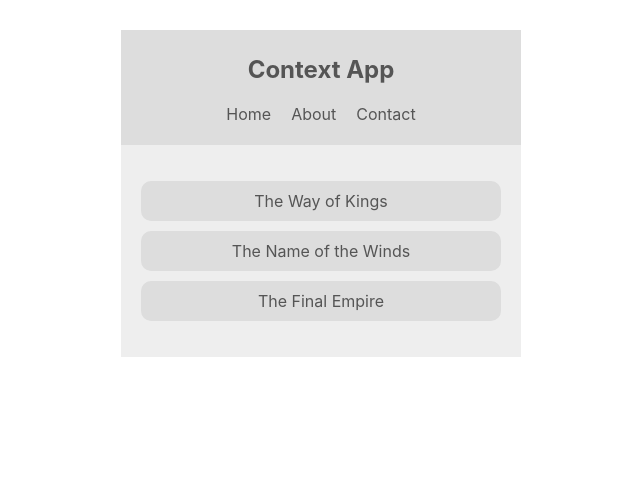
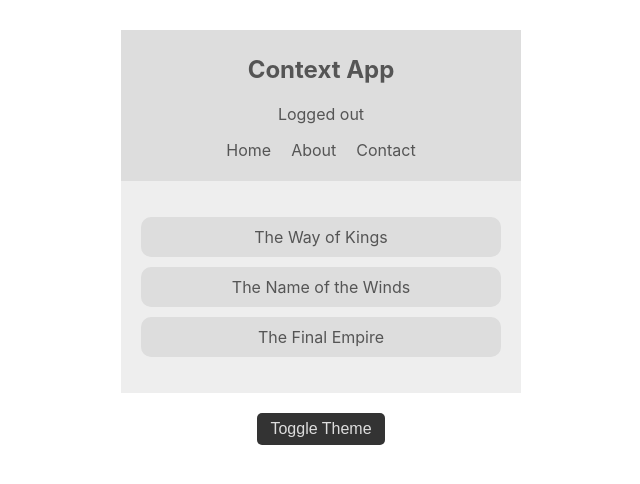
Before and after one commit to 27diego/React-Hooks-and-Context-App, a React (Create React App) app: page / in a window 1280 px wide. Shown: the top 484 px of the page, without its empty margins (319-959 px from the left). Built offline with nearby package versions, Linux system fonts and the light colour scheme.

Commit message:
added 2nd context

```diff
--- a/package.json
+++ b/package.json
@@ -6,6 +6,7 @@
     "@testing-library/jest-dom": "^4.2.4",
     "@testing-library/react": "^9.4.0",
     "@testing-library/user-event": "^7.2.1",
+    "node-sass": "^4.13.1",
     "react": "^16.12.0",
     "react-dom": "^16.12.0",
     "react-scripts": "3.3.1"
--- a/src/App.js
+++ b/src/App.js
@@ -2,13 +2,18 @@
 import Navbar from "./components/Navbar";
 import BookList from "./components/BookList";
 import ThemeContextProvider from "./contexts/ThemeContext";
+import ThemeToggle from "./components/ThemeToggle";
+import AuthContextProvider from "./contexts/AuthContext";
 
 function App() {
   return (
     <div className="App">
       <ThemeContextProvider>
-        <Navbar />
-        <BookList />
+        <AuthContextProvider>
+          <Navbar />
+          <BookList />
+          <ThemeToggle />
+        </AuthContextProvider>
       </ThemeContextProvider>
     </div>
   );
--- a/src/components/BookList.js
+++ b/src/components/BookList.js
@@ -1,11 +1,14 @@
 import React, { useContext } from "react";
 import { ThemeContext } from "../contexts/ThemeContext";
+import { AuthContext } from "../contexts/AuthContext";
 
 const BookList = props => {
   const context = useContext(ThemeContext);
   const { light, dark, isLightTheme } = context;
+  const theme = isLightTheme ? light : dark;
 
-  const theme = isLightTheme ? light : dark;
+  const context2 = useContext(AuthContext);
+  const { isAuthenticated, toggle } = context2;
   return (
     <div
       className="book-list"
--- a/src/components/Navbar.js
+++ b/src/components/Navbar.js
@@ -1,14 +1,19 @@
-import React, { Component } from "react";
+import React, { Component, useContext } from "react";
 import { ThemeContext } from "../contexts/ThemeContext";
+import { AuthContext } from "../contexts/AuthContext";
 
-class Navbar extends Component {
-  static contextType = ThemeContext;
-  render() {
-    const { isLightTheme, light, dark } = this.context;
+const Navbar = () => {
+  const context1 = useContext(ThemeContext);
+  const { isLightTheme, light, dark } = context1;
   const theme = isLightTheme ? light : dark;
+
+  const context2 = useContext(AuthContext);
+  const { isAuthenticated, toggle } = context2;
+
   return (
     <nav style={{ background: theme.ui, color: theme.syntax }}>
       <h1>Context App</h1>
+      <div>{isAuthenticated ? "Logged in" : "Logged out"}</div>
       <ul>
         <li>Home</li>
         <li>About</li>
@@ -16,7 +21,6 @@
       </ul>
     </nav>
   );
-  }
-}
+};
 
 export default Navbar;
--- /dev/null
+++ b/src/contexts/AuthContext.js
@@ -0,0 +1,18 @@
+import React, { Component, createContext, useState } from "react";
+
+export const AuthContext = createContext();
+
+const AuthContextProvider = props => {
+  const [isAuthenticated, setAuthenticated] = useState(false);
+  const toggle = () => {
+    isAuthenticated ? setAuthenticated(false) : setAuthenticated(true);
+  };
+
+  return (
+    <AuthContext.Provider value={{ isAuthenticated, toggle }}>
+      {props.children}
+    </AuthContext.Provider>
+  );
+};
+
+export default AuthContextProvider;
--- a/src/contexts/ThemeContext.js
+++ b/src/contexts/ThemeContext.js
@@ -15,8 +15,13 @@
     ui: "#333",
     bg: "#555"
   });
+
+  const toggleTheme = () => {
+    isLightTheme ? setLightTheme(false) : setLightTheme(true);
+  };
+
   return (
-    <ThemeContext.Provider value={{ light, isLightTheme, dark }}>
+    <ThemeContext.Provider value={{ light, isLightTheme, dark, toggleTheme }}>
       {/* This refers to the children that the context provider wraps on */}
       {props.children}
     </ThemeContext.Provider>
```
Also changed, not shown: 1 other file (tests, documents, lock files or other folders). Lines whose indentation alone changed are shown as unchanged.
